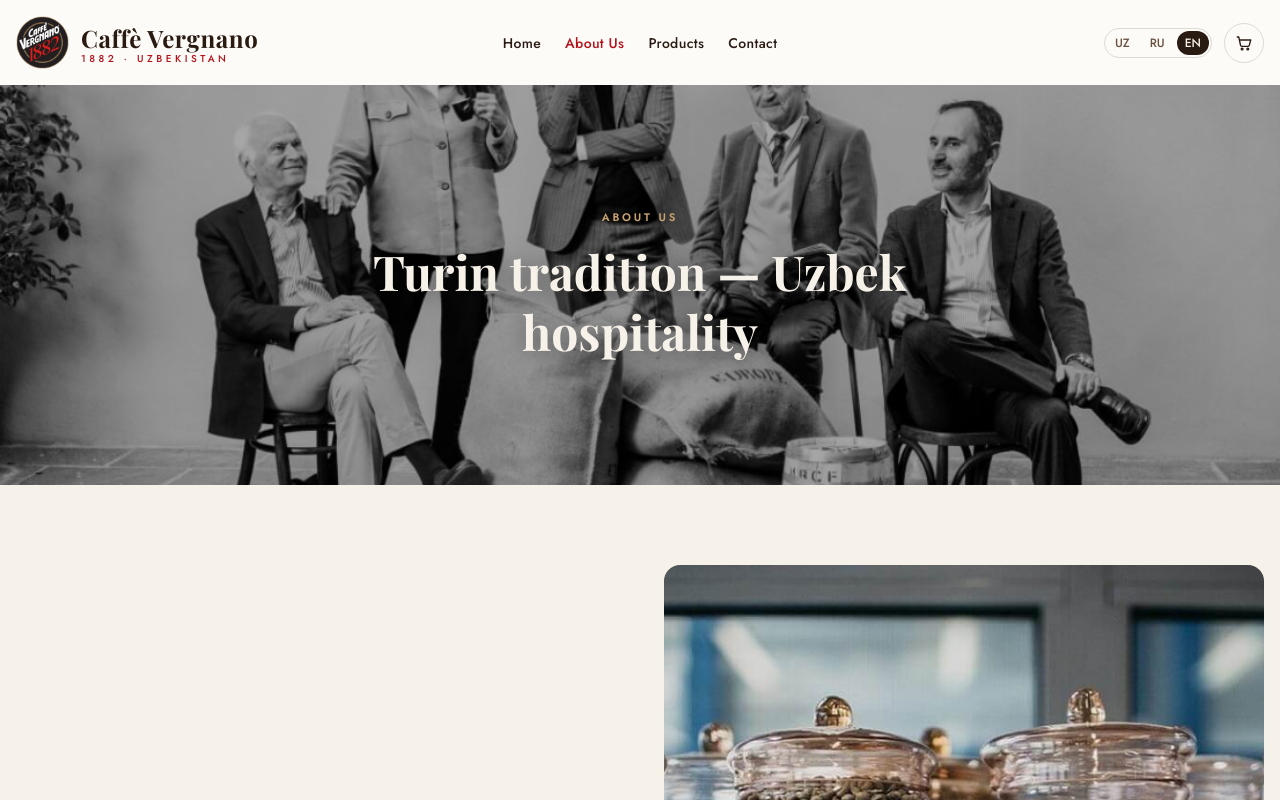
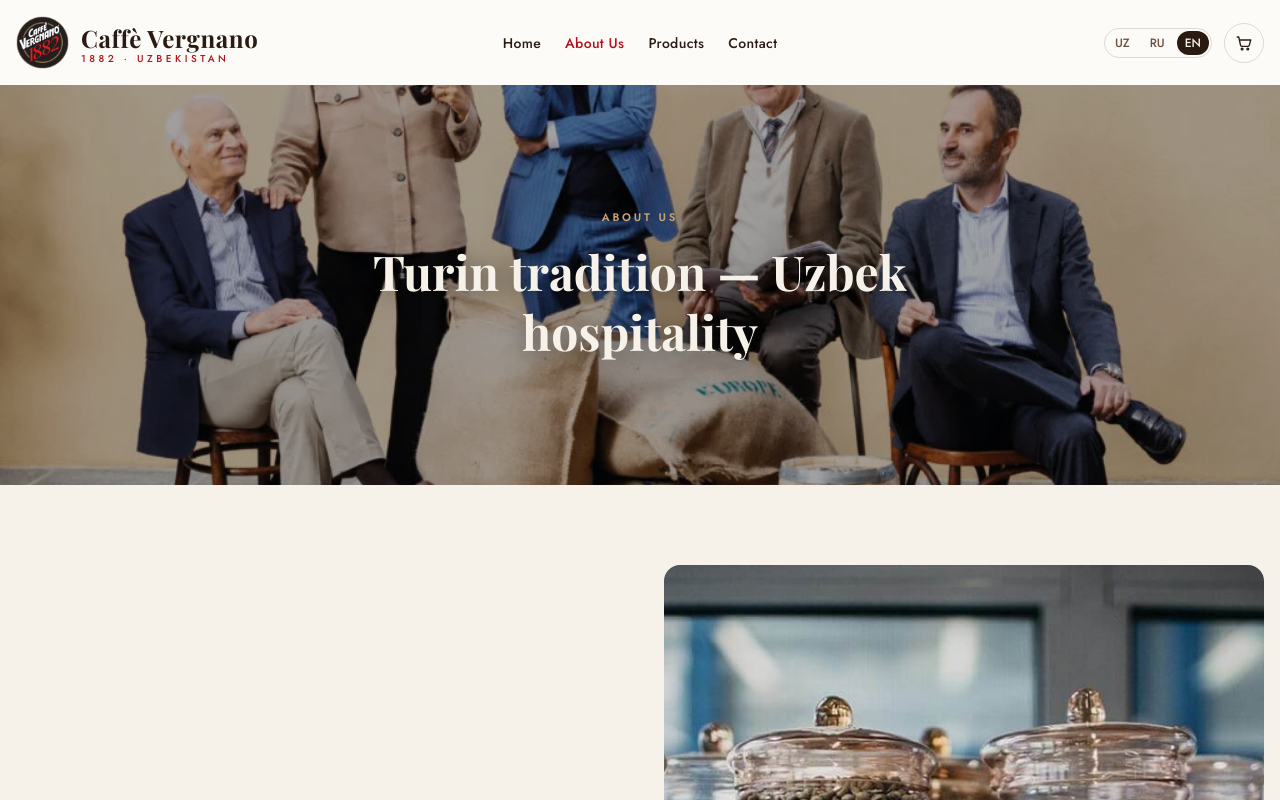
Before and after one commit to budjetly/vergnano-uz, a Next.js app: page /en/about in a window 1280 px wide. Shown: the top 800 px of the page. Built offline with nearby package versions, Linux system fonts and the light colour scheme; a web font is replaced by a local one.

Commit message:
About hero: new official Vergnano family photo
Co-Authored-By: Claude Fable 5.1 <noreply@anthropic.com>

```diff
--- a/app/[locale]/about/page.tsx
+++ b/app/[locale]/about/page.tsx
@@ -35,7 +35,7 @@ export default async function AboutPage({
       {/* Hero */}
       <section className="relative overflow-hidden bg-espresso text-cream">
         <Image
-          src="/images/story-family.jpg"
+          src="/images/famiglia-vergnano.webp"
           alt=""
           fill
           priority
```
Also changed, not shown: public/images/famiglia-vergnano.webp (added).
